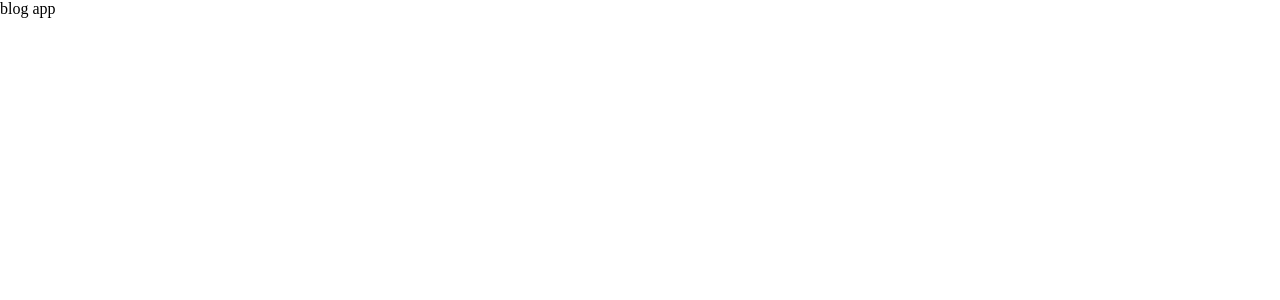
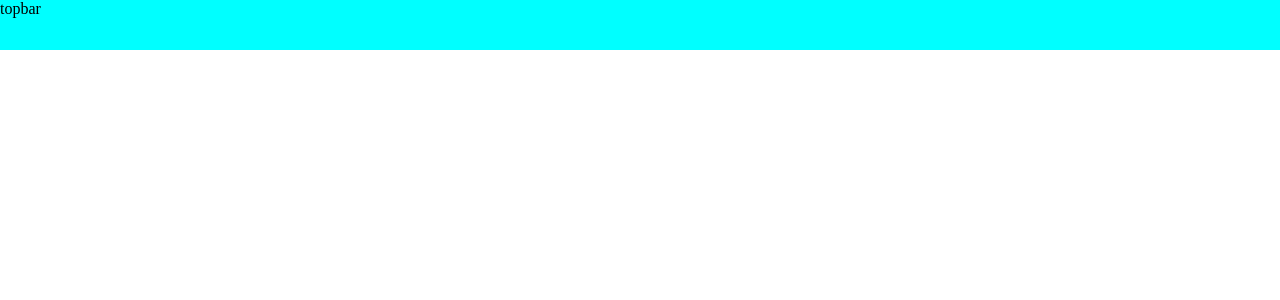
Before and after one commit to EvMad/react-frontend-sandbox, a React (Create React App) app: page / in a window 1280 px wide. Shown: the top 300 px of the page. Built offline with nearby package versions, Linux system fonts and the light colour scheme.

Commit message:
import TopBar from "./topbar/TopBar";

```diff
--- a/src/App.js
+++ b/src/App.js
@@ -1,10 +1,8 @@
-
+import TopBar from "./topbar/TopBar";
 
 function App() {
   return (
-    <div className="App">
-     blog app
-    </div>
+    <TopBar/>
   );
 }
 
```
